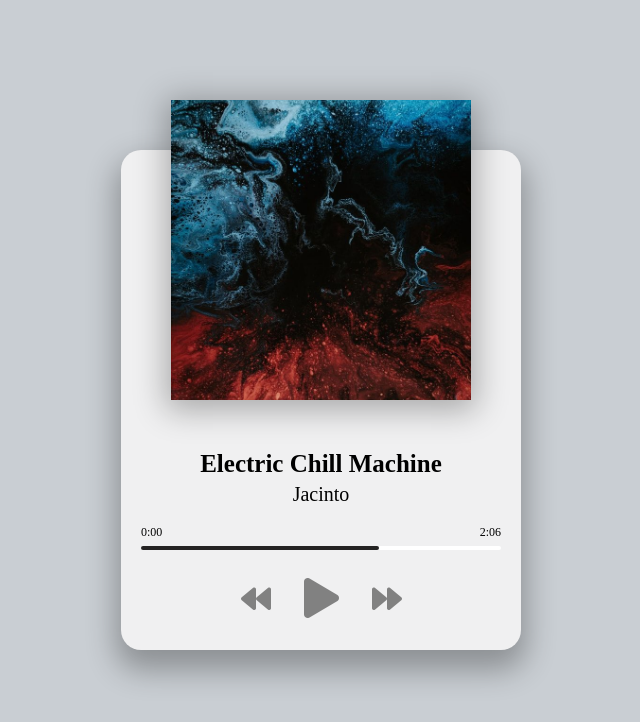
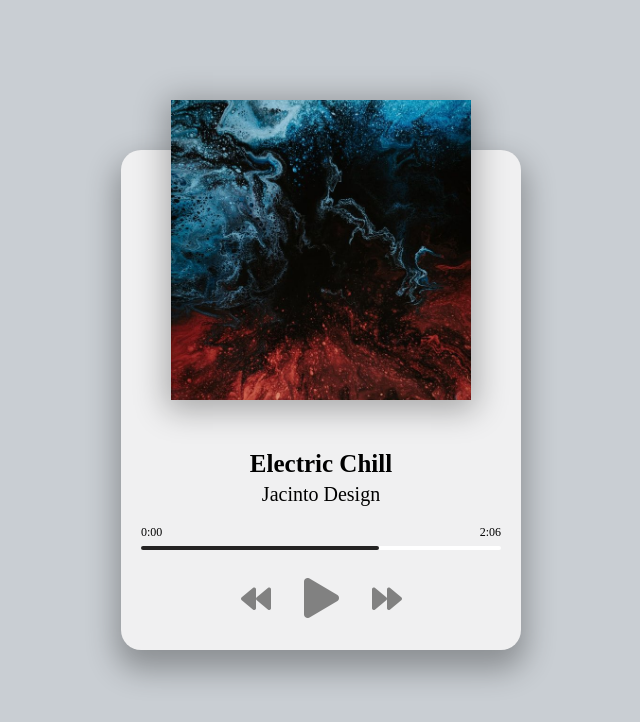
Before and after one commit to AtanasoaieD/music-player, a plain HTML site: page index.html in a window 1280 px wide. Shown: the whole page, without its empty margins (319-959 px from the left). Drawn offline with Linux system fonts and the light colour scheme; a web font is replaced by a local one.

Commit message:
next/previous song functionality

```diff
--- a/index.html
+++ b/index.html
@@ -14,11 +14,11 @@
   <body>
     <div class="player-container">
       <!--Song-->
-      <div class="img-container">
+      <div class="img-container" >
         <img src="img/jacinto-1.jpg" alt="Album Art" />
       </div>
       <h2 id="title">Electric Chill Machine</h2>
-      <h3 id="artists">Jacinto</h3>
+      <h3 id="artist">Jacinto</h3>
       <audio src="music/jacinto-1.mp3"></audio>
 
       <!--Progress-->
--- a/script.js
+++ b/script.js
@@ -1,8 +1,42 @@
+const image = document.querySelector('img')
+const title = document.getElementById('title')
+const artist = document.getElementById('artist')
 const music = document.querySelector('audio')
 const prevBtn = document.getElementById('prev')
 const playBtn = document.getElementById('play')
 const nextBtn = document.getElementById('next')
 
+
+
+//Music
+const songs=[
+    {
+        name:'jacinto-1',
+        displayName:'Electric Chill',
+        artist:'Jacinto Design',
+
+    },
+
+    {
+        name:'jacinto-2',
+        displayName:'Seven nation army remix',
+        artist:'Jacinto Design',
+
+    },
+    {
+        name:'jacinto-3',
+        displayName:'goodnight',
+        artist:'Jacinto Design'
+    },
+    {
+        name:'metric-1',
+        displayName:'front-row',
+        artist:'Metric/Jacinto Design'
+    }
+
+
+
+]
 
 //Check if playing
 let isPlaying = false
@@ -25,3 +59,45 @@ function pauseSong(){
 
 //Play/pause event listener
 playBtn.addEventListener('click',()=>(isPlaying ? pauseSong() : playSong()))
+
+
+//Update DOM
+ function loadSong(song){
+    title.textContent = song.displayName;
+    artist.textContent = song.artist
+    image.textContent = song.name
+    music.src=`music/${song.name}.mp3`
+    image.src=`img/${song.name}.jpg`
+}
+//Current song
+let songIndex=0;
+
+//prev song
+function prevSong(){
+    songIndex--;
+    if(songIndex< 0){
+      songIndex = songs.length-1;
+    }
+   console.log(songIndex)
+   loadSong(songs[songIndex])
+   playSong()
+}
+
+
+//next song
+function nextSong(){
+    songIndex++;
+    if(songIndex > songs.length-1){
+        songIndex= 0
+    }
+   console.log(songIndex)
+   loadSong(songs[songIndex])
+   playSong()
+}
+
+
+//On load - Select First Song
+loadSong(songs[songIndex]);
+//Event listener
+prevBtn.addEventListener('click',prevSong)
+nextBtn.addEventListener('click',nextSong)
```
